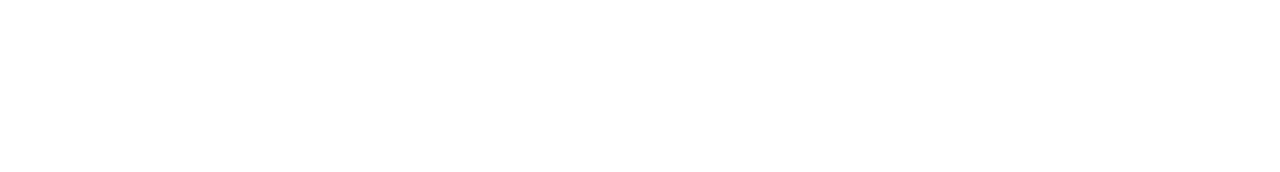
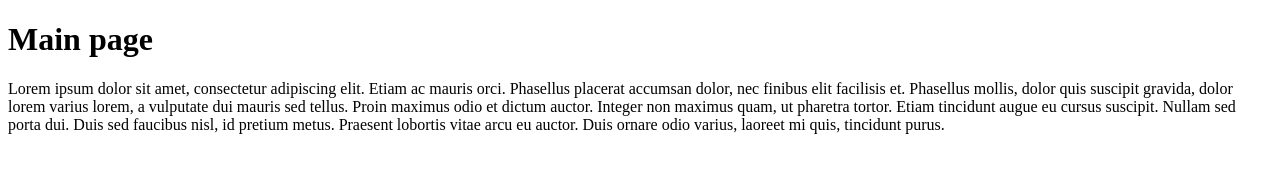
Before and after one commit to Andrey36652/Lab1, a plain HTML site: page index.html in a window 1280 px wide. Drawn offline with Linux system fonts and the light colour scheme.

Commit message:
Добавлен заголовок и текст
Текст сгенерирован тут https://www.lipsum.com/feed/html

```diff
--- a/index.html
+++ b/index.html
@@ -7,6 +7,7 @@
     <title>Document</title>
 </head>
 <body>
-
+    <h1>Main page</h1>
+    <p>Lorem ipsum dolor sit amet, consectetur adipiscing elit. Etiam ac mauris orci. Phasellus placerat accumsan dolor, nec finibus elit facilisis et. Phasellus mollis, dolor quis suscipit gravida, dolor lorem varius lorem, a vulputate dui mauris sed tellus. Proin maximus odio et dictum auctor. Integer non maximus quam, ut pharetra tortor. Etiam tincidunt augue eu cursus suscipit. Nullam sed porta dui. Duis sed faucibus nisl, id pretium metus. Praesent lobortis vitae arcu eu auctor. Duis ornare odio varius, laoreet mi quis, tincidunt purus.</p>
 </body>
 </html>
```
